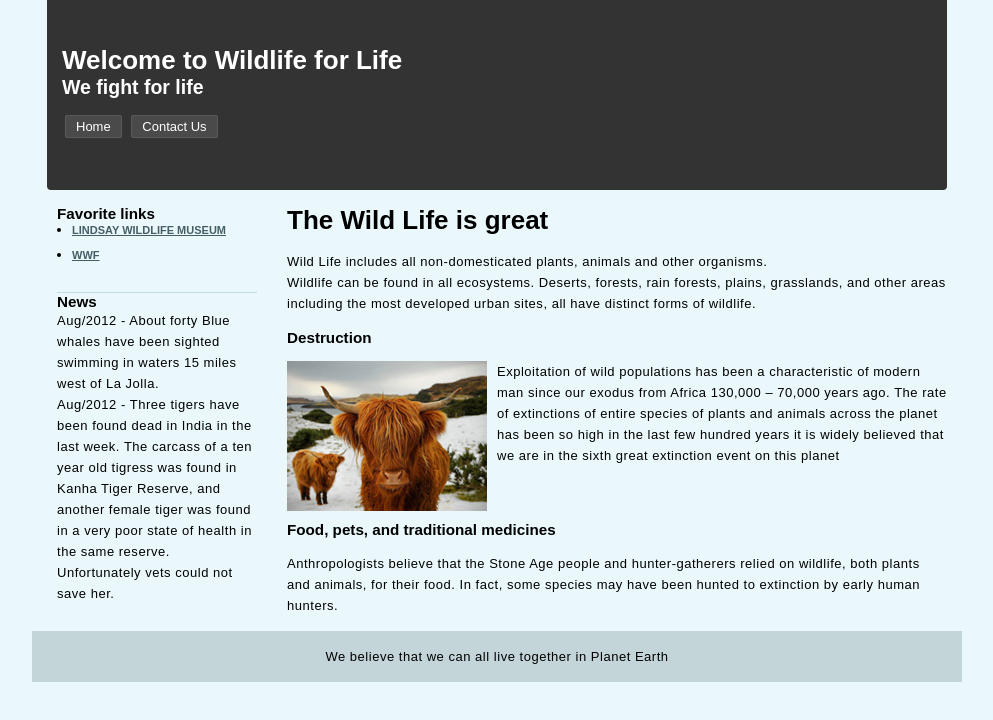
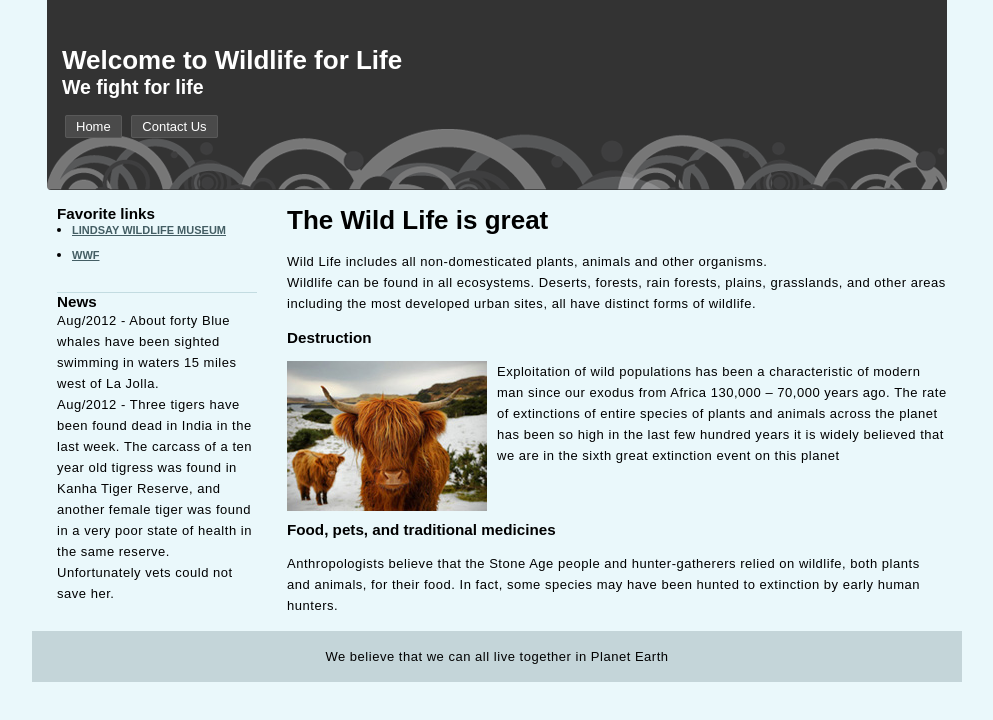
Before and after one commit to ZappyB/ZappyB.github.io, a plain HTML site: page index.html in a window 1280 px wide. Shown: the whole page, without its empty margins (143-1136 px from the left). Drawn offline with Linux system fonts and the light colour scheme.

Commit message:
Update rwdstyle.css

```diff
--- a/rwdstyle.css
+++ b/rwdstyle.css
@@ -4,7 +4,7 @@ body, h1, h2, h3, p, img, ul, li{
 
 div#header {
     background-color:#333; /* a more specific way to set a background color */
-    background-image:url(images/headerbkgd.png); /* sets a background image in the header and the position it should sit */
+    background-image:url(headerbkgd.png); /* sets a background image in the header and the position it should sit */
     background-repeat:no-repeat; /* sets a background image to repeat, repeat-x, repeat-y or not at all as written in this rule */
     background-position:left bottom;/* sets a background image position */
     color:#fff;	/* sets the the color of all header text to white */
```
